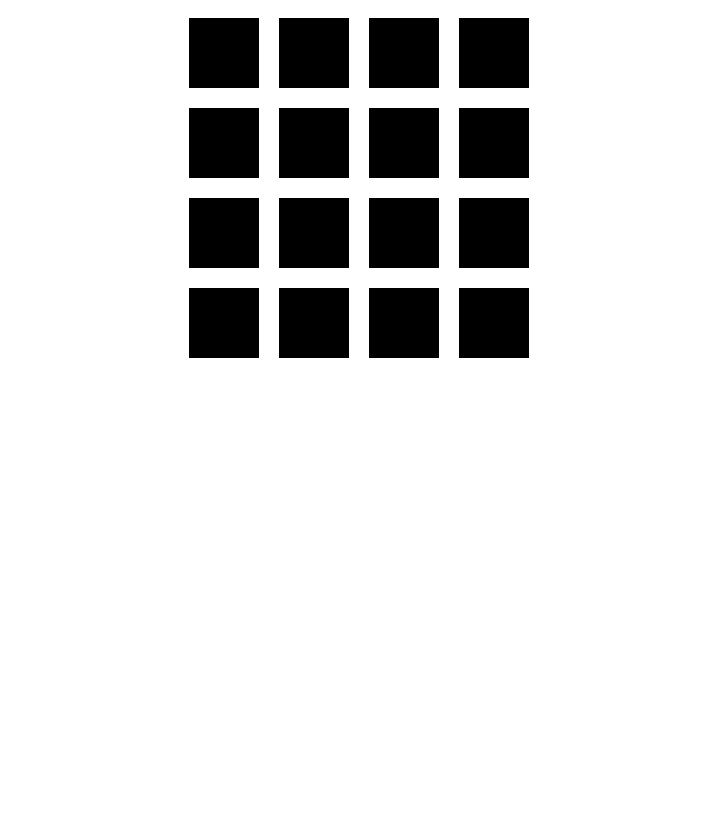
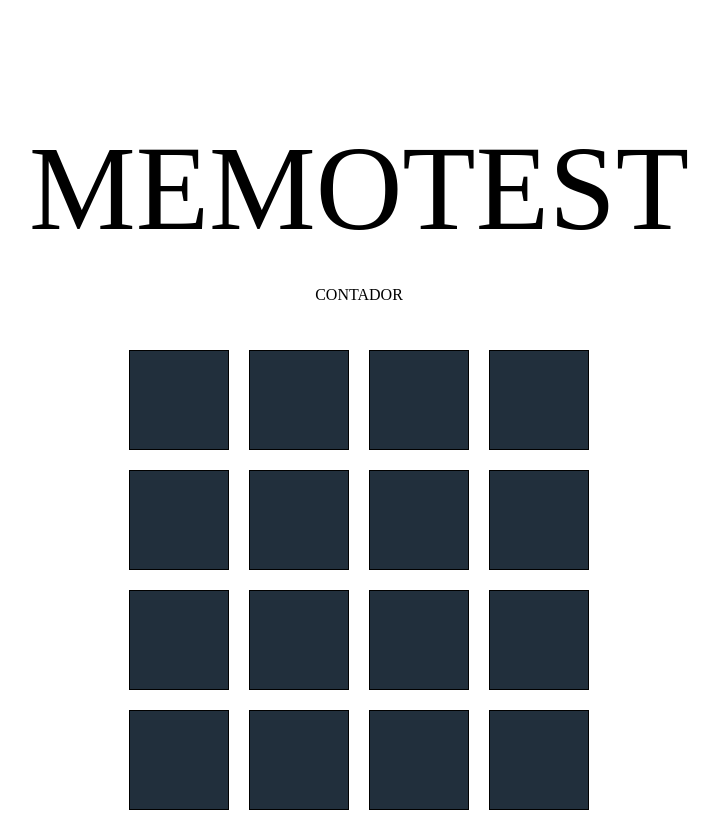
Before and after one commit to Alecapra96/rehaciendo-memotest, a plain HTML site: page index.html in a window 1280 px wide. Shown: the whole page, without its empty margins (281-1000 px from the left). Before the commit the page ends 800 px from the top, so only its background shows below. Drawn offline with Linux system fonts and the light colour scheme; some packages are replaced by stand-ins of ours; a script that the page names is missing.

Commit message:
Mejoro css

```diff
--- a/estilo.css
+++ b/estilo.css
@@ -2,15 +2,32 @@
 *{
     box-sizing: border-box;
 }
+#tablero-superior{
+    justify-content: center;
+    height: 220px;
 
+}
+#div-contador{
+
+    text-align: center;
+}
+#div-titulo{
+    justify-content: center;
+    height: 150px;
+    text-align: center;
+    font-size: 120px;
+}
+#tablero{
+    justify-content: center;
+}
 .row-1 ,.row-2,.row-3,.row-4{
     display: flex;
     justify-content: center;
 }
 .cuadro{
     margin: 10px;
-    border: 2px solid black;
-    height: 70px;
-    width: 70px;
+    border: 1px solid black;
+    height: 100px;
+    width: 100px;
     text-align: center;
 }
--- a/index.html
+++ b/index.html
@@ -4,10 +4,20 @@
   <meta charset="utf-8">
   <title>HTML</title>
   <meta name="viewport" content="width=device-width, initial-scale=1.0">
+  <link href="https://fonts.googleapis.com/css2?family=Open+Sans" rel="stylesheet" type="text/css">
+
   <link rel="stylesheet" href="estilo.css">
 </head>
 <body>
-  <div id="tablero">
+    <div id="tablero-superior">
+        <div id="div-titulo">
+            <p id="titulo">MEMOTEST</p>
+            </div>
+        <div id="div-contador">
+        <p id="contador">CONTADOR</p>
+        </div>
+    </div>
+    <div id="tablero">
       <div class="row-1">
             <div class="cuadro" id="cuadro-0"></div>
             <div class="cuadro" id="cuadro-1"></div>
@@ -34,5 +44,7 @@
       </div>
   </div>
   <script src="memotest.js"></script>
+  <script src="https://cdn.jsdelivr.net/npm/sweetalert2@10"></script>
+<script src="https://cdn.jsdelivr.net/npm/promise-polyfill"></script>
 </body>
 </html>
--- a/memotest.js
+++ b/memotest.js
@@ -7,7 +7,7 @@
 //-------si es diferente espera 2 segundos y da vuelta los colores.
 
 // hay que hacer que cuando de el segundo click no pueda hacer click por 2 seg mas.
-
+let $contador = document.getElementById("contador");
 let $cuadros = document.querySelectorAll(".cuadro");
 let color;
 let comparate = [];
@@ -35,7 +35,7 @@ function preparateGame(){
     let colorsArrayDisorder = desordenar(colorsArray);
     colorsArrayDisorder.forEach(function(currentValue,index){
         document.querySelector(`#cuadro-${index}`).classList.add(currentValue);
-        document.querySelector(`#cuadro-${index}`).style.backgroundColor = "black";
+        document.querySelector(`#cuadro-${index}`).style.backgroundColor = "#212F3C";
     })
 }
 function blockinput() {
@@ -70,6 +70,7 @@ function compare(){
         contador++;
         setTimeout(function(){
             hide($primerCuadro)
+            $contador.innerText="CONTADOR : "+ contador;
             reset();
             game();
         },400);
@@ -80,6 +81,7 @@ function compare(){
         setTimeout(function(){
             removeSquare($primerCuadro);
             removeSquare($segundoCuadro);
+            $contador.innerText="CONTADOR : "+ contador;
             hiddenSquare += 2;
             reset();
             game();
@@ -91,6 +93,7 @@ function compare(){
         setTimeout(function(){
             hide($primerCuadro);
             hide($segundoCuadro);
+            $contador.innerText="CONTADOR : "+ contador;
             reset();
             game();
         },600);
@@ -106,7 +109,7 @@ function show(cuadro){
     return cuadro.style.backgroundColor=color;
 }
 function hide(cuadro){
-    color = "black";
+    color = "#212F3C";
     return cuadro.style.backgroundColor=color;
 }
 function reset(){
@@ -117,6 +120,16 @@ function removeSquare(cuadro){
 }
 function endGame(){
     if($cuadros.length === hiddenSquare){
-    alert("Felicitaciones! , TE LLEVO "+ contador+ " INTENTOS");
+    // alert("Felicitaciones! , TE LLEVO "+ contador+ " INTENTOS");
+    Swal.fire({
+        icon: 'success',
+        title: "GANASTE , TE TOMO "+contador+" MOVIMIENTOS"
+        }).then((result) => {
+            if (result.isConfirmed) {
+                return location.reload();
+            }else{
+                location.reload();
+            }
+        })
     };
 }
```
